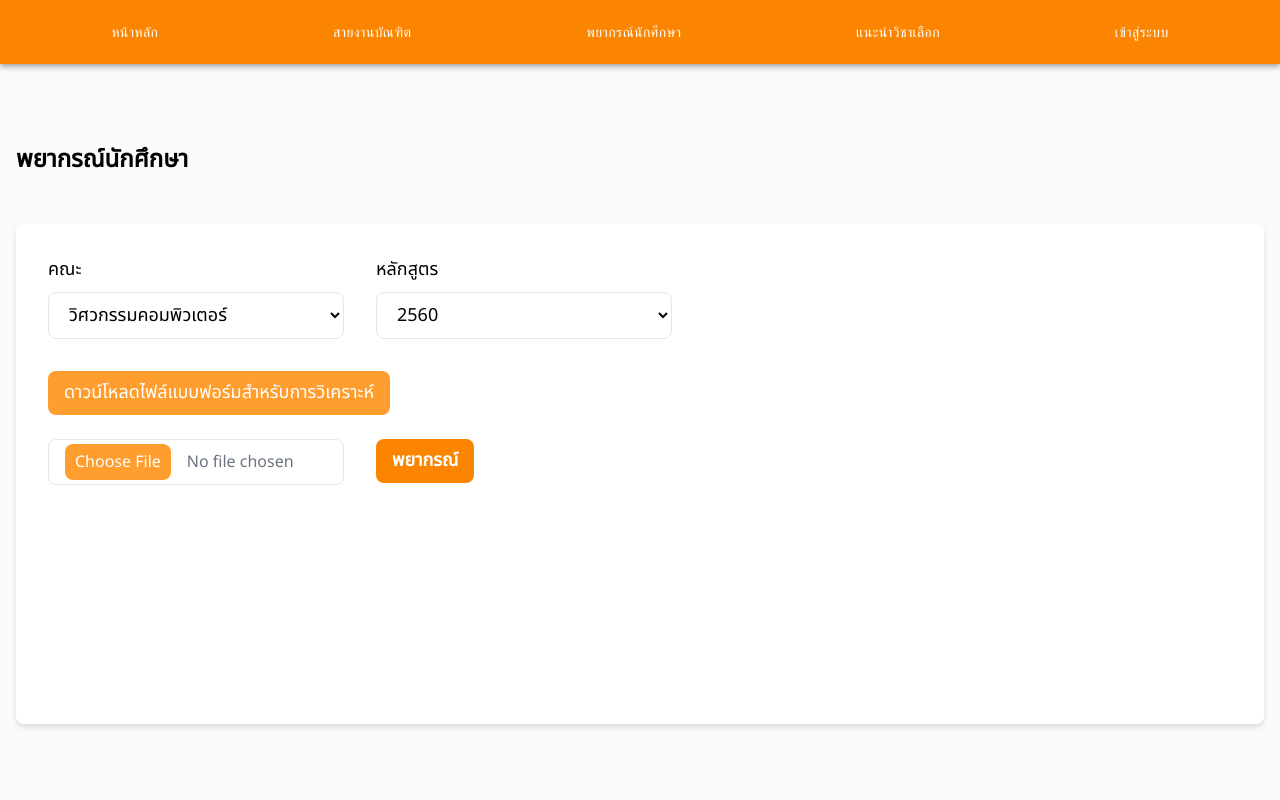
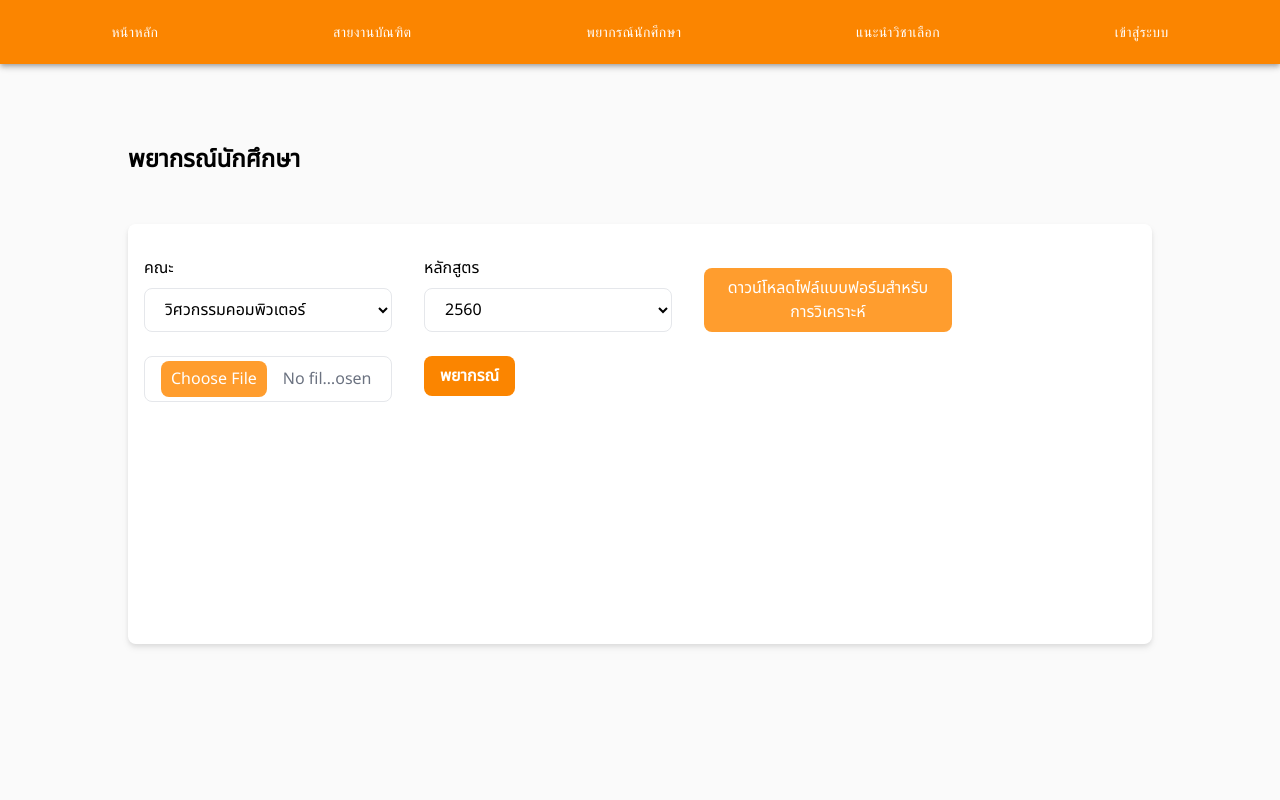
Before and after one commit to MashMaleLLO/Project_APS_CE_DEV, a React (Create React App) app in the folder django project/aps_ce_frontend/: page /predictStudent in a window 1280 px wide. Shown: the top 800 px of the page. Built offline with nearby package versions, Linux system fonts and the light colour scheme.

Commit message:
อัพหน้า Predictstudent แก้ขนาด

```diff
--- a/django project/aps_ce_frontend/src/Pages/predictStudent.js
+++ b/django project/aps_ce_frontend/src/Pages/predictStudent.js
@@ -68,15 +68,15 @@ const PredictStudent = () => {
       {showPredicts ? (
         <ResultPredict predicts={predicts} />
       ) : (
-        <div className="flex flex-col min-h-screen justify-between">
-          <div className="container mx-auto py-8 px-4">
+        <div className="flex flex-col h-[calc(100vh-64px)] 2xl:h-[calc(100vh-128px)] justify-between">
+          <div className="container mx-auto py-8 px-8 md:px-32">
             <h1 className="py-12 text-xl md:text-2xl font-bold">
               พยากรณ์นักศึกษา
             </h1>
-            <div className="container mx-auto flex flex-col rounded-lg drop-shadow-md bg-white px-8 py-8 space-y-6 w-full h-[500px]">
+            <div className="container mx-auto flex flex-col rounded-lg drop-shadow-md bg-white px-4 py-8 space-y-6 w-full h-[420px]">
               <form onSubmit={getDownloadFile}>
-                <div className="flex flex-wrap items-end gap-8">
-                  <div className="space-y-2 text-base md:text-lg w-full md:w-1/4">
+                <div className="flex items-end flex-wrap gap-8">
+                  <div className="space-y-2 text-sm md:text-base w-full md:w-[25%]">
                     {/* เเถวที่ 1 : Dropdown*/}
                     <label htmlFor="select-option">คณะ</label>
                     <select
@@ -93,7 +93,7 @@ const PredictStudent = () => {
                       </option>
                     </select>
                   </div>
-                  <div className="space-y-2 text-base md:text-lg w-full md:w-1/4">
+                  <div className="space-y-2 text-sm md:text-base w-full md:w-[25%]">
                     <label htmlFor="select-option">หลักสูตร</label>
                     <select
                       id="select-year"
@@ -108,10 +108,10 @@ const PredictStudent = () => {
                       <option value="2564">2564</option>
                     </select>
                   </div>
-                  <div className=" text-lg md:text-2xl w-full md:w-2/4">
+                  <div className="w-full md:w-[25%]">
                     <button
                       type="download"
-                      className="text-white text-base md:text-lg px-4 py-2 rounded-lg bg-[#FF9D2E] hover:bg-[#F28204]"
+                      className="text-white text-sm md:text-base px-4 py-2 rounded-lg bg-[#FF9D2E] hover:bg-[#F28204]"
                     >
                       ดาวน์โหลดไฟล์แบบฟอร์มสำหรับการวิเคราะห์
                     </button>
@@ -165,7 +165,7 @@ const PredictStudent = () => {
                     <div>
                       <button
                         type="submit"
-                        className="text-white font-bold text-base md:text-lg px-4 py-2 rounded-lg bg-[#FB8500] hover:bg-[#F28204]"
+                        className="text-white font-bold text-sm md:text-base px-4 py-2 rounded-lg bg-[#FB8500] hover:bg-[#F28204]"
                       >
                         พยากรณ์
                       </button>
```
